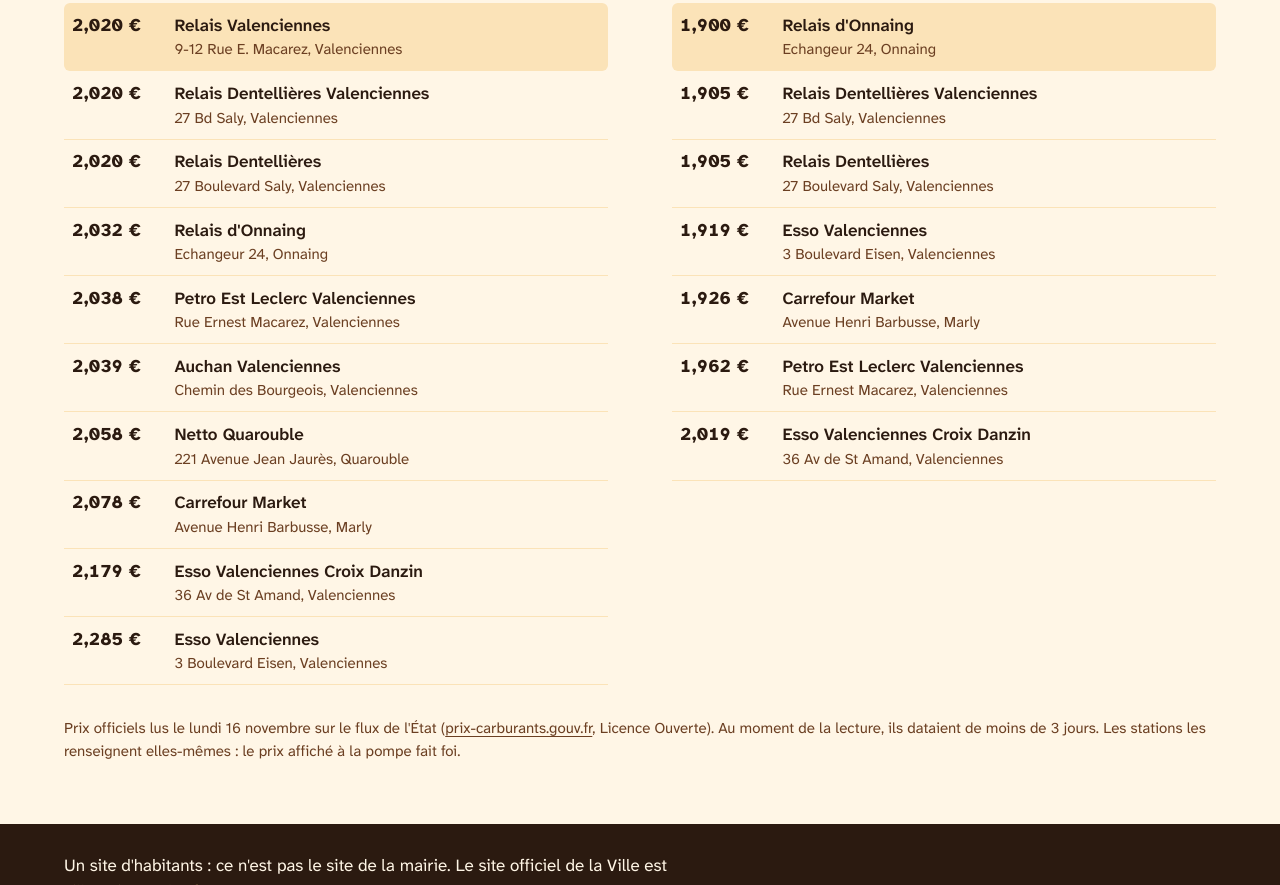
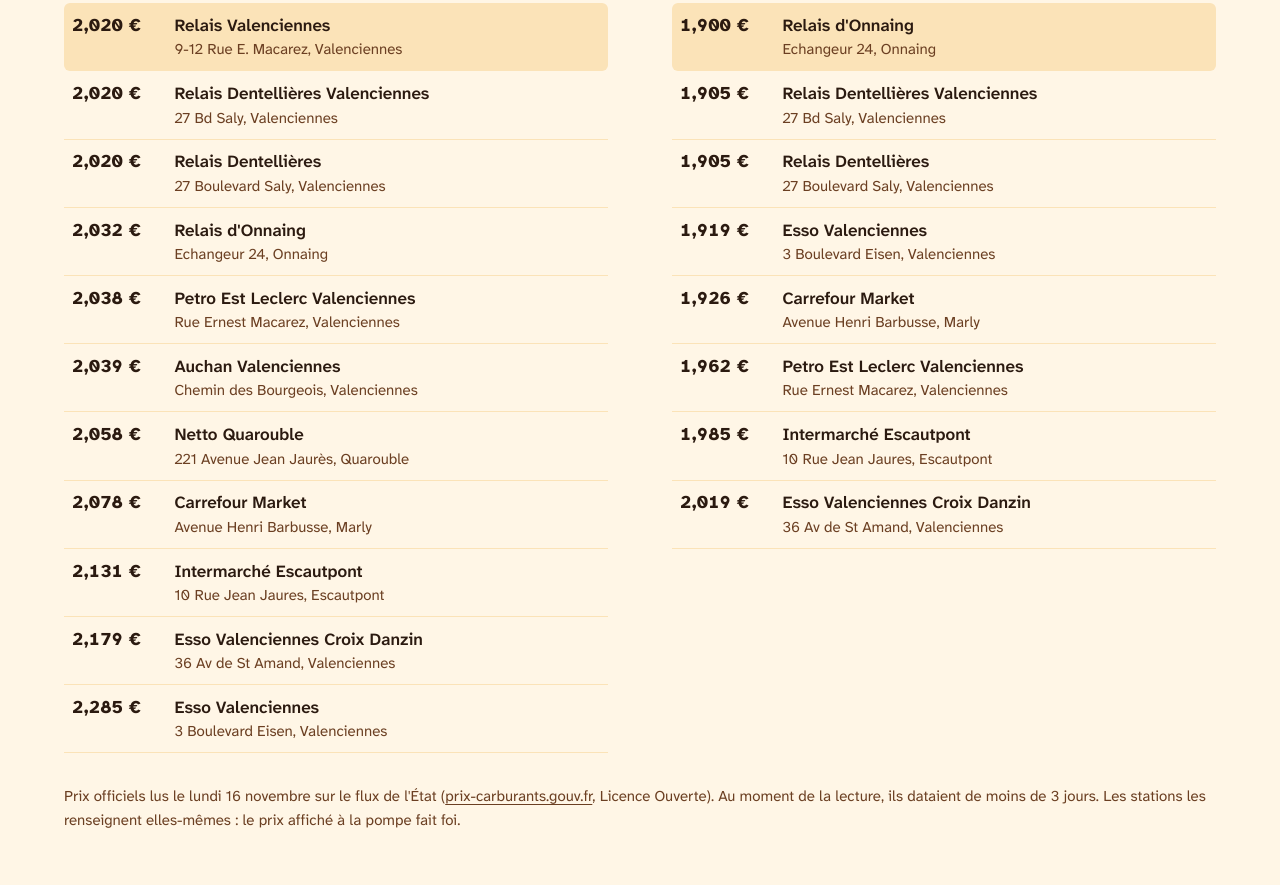
Before and after one commit to saint-saulve-au-quotidien/saint-saulve-au-quotidien.github.io, a plain HTML site: page carburants/index.html in a window 1280 px wide. Shown: the part 408-1293 px from the top of the page. Drawn offline with Linux system fonts and the light colour scheme.

Commit message:
Mise à jour du site

```diff
--- a/carburants/index.html
+++ b/carburants/index.html
@@ -109,6 +109,10 @@
           <span class="station-nom">Carrefour Market<small>Avenue Henri Barbusse, Marly</small></span>
         </li>
         <li class="station">
+          <span class="station-prix">2,131 €</span>
+          <span class="station-nom">Intermarché Escautpont<small>10 Rue Jean Jaures, Escautpont</small></span>
+        </li>
+        <li class="station">
           <span class="station-prix">2,179 €</span>
           <span class="station-nom">Esso Valenciennes Croix Danzin<small>36 Av de St Amand, Valenciennes</small></span>
         </li>
@@ -146,6 +150,10 @@
           <span class="station-nom">Petro Est Leclerc Valenciennes<small>Rue Ernest Macarez, Valenciennes</small></span>
         </li>
         <li class="station">
+          <span class="station-prix">1,985 €</span>
+          <span class="station-nom">Intermarché Escautpont<small>10 Rue Jean Jaures, Escautpont</small></span>
+        </li>
+        <li class="station">
           <span class="station-prix">2,019 €</span>
           <span class="station-nom">Esso Valenciennes Croix Danzin<small>36 Av de St Amand, Valenciennes</small></span>
         </li>
--- a/donnees.json
+++ b/donnees.json
@@ -211,7 +211,10 @@
     "address": "10 RUE JEAN JAURES",
     "id": 59278003,
     "postcode": "59278",
-    "prices": {},
+    "prices": {
+     "e10": 1.985,
+     "gazole": 2.131
+    },
     "town": "Escautpont"
    },
    {
```
